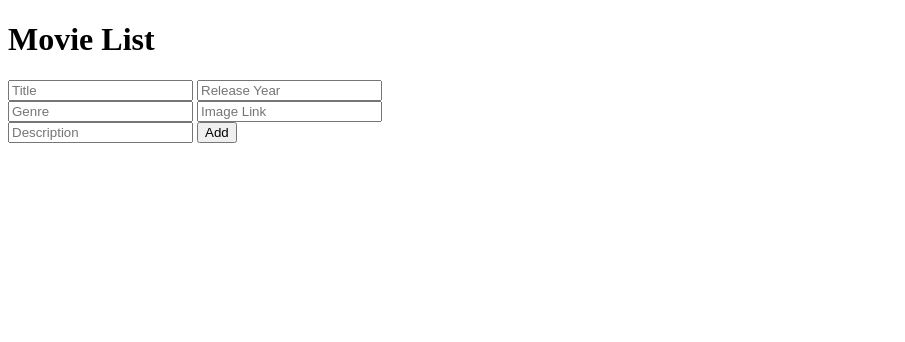
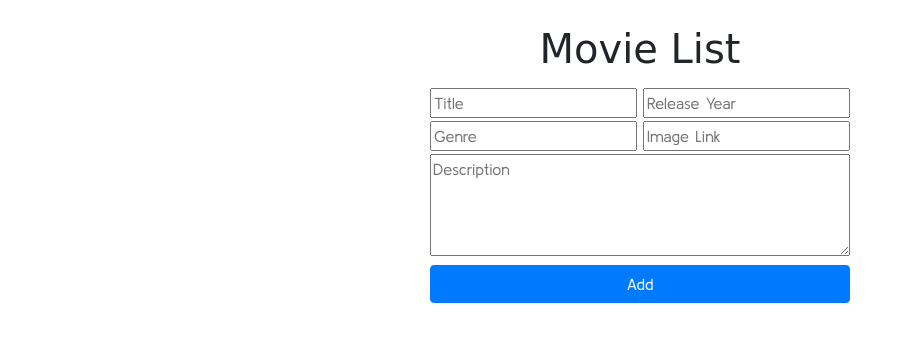
Before and after one commit to renvelvet/POST-movieList, a plain HTML site: page index.html in a window 1280 px wide. Shown: the whole page, without its empty margins (0-905 px from the left). Drawn offline with nearby package versions, Linux system fonts and the light colour scheme; a web font is replaced by a local one.

Commit message:
update fonts

```diff
--- a/assets/style.css
+++ b/assets/style.css
@@ -0,0 +1,24 @@
+body {
+  text-align: center;
+  position: relative;
+  font-family: "Kulim Park", sans-serif;
+}
+h1 {
+  font-family: "Gorditas", cursive;
+  margin: 25px auto 15px auto;
+}
+form {
+  margin: 3px auto;
+}
+.box-1 input {
+  width: 207px;
+}
+.box-2 input {
+  width: 207px;
+}
+.box-3 textarea {
+  width: 420px;
+}
+.box-4 input {
+  width: 420px;
+}
--- a/index.html
+++ b/index.html
@@ -4,6 +4,26 @@
     <meta charset="UTF-8" />
     <meta name="viewport" content="width=device-width, initial-scale=1.0" />
     <title>Movie List</title>
+    <link
+      rel="stylesheet"
+      href="https://stackpath.bootstrapcdn.com/bootstrap/4.5.0/css/bootstrap.min.css"
+      integrity="sha384-9aIt2nRpC12Uk9gS9baDl411NQApFmC26EwAOH8WgZl5MYYxFfc+NcPb1dKGj7Sk"
+      crossorigin="anonymous"
+    />
+    <link
+      href="https://fonts.googleapis.com/css2?family=Kulim+Park:wght@300;400&display=swap"
+      rel="stylesheet"
+    />
+    <link rel="stylesheet" href="/assets/style.css" />
+    <link
+      rel="stylesheet"
+      media="screen and (max-width: 500px)"
+      href="/assets/style.mobile.css"
+    />
+    <link
+      href="https://fonts.googleapis.com/css2?family=Gorditas&display=swap"
+      rel="stylesheet"
+    />
   </head>
   <body>
     <h1>Movie List</h1>
@@ -20,10 +40,20 @@
           <input type="text" name="image" id="image" placeholder="Image Link" />
         </form>
       </div>
-      <form>
-        <input type="text" name="desc" id="desc" placeholder="Description" />
-        <input type="button" id="button" value="Add" />
-      </form>
+      <div class="box-3">
+        <form>
+          <textarea
+            name="desc"
+            id="desc"
+            cols="30"
+            rows="4"
+            placeholder="Description"
+          ></textarea>
+        </form>
+      </div>
+      <div class="box-4">
+        <input type="button" class="btn btn-primary" id="button" value="Add" />
+      </div>
     </div>
 
     <script src="index.js"></script>
```
